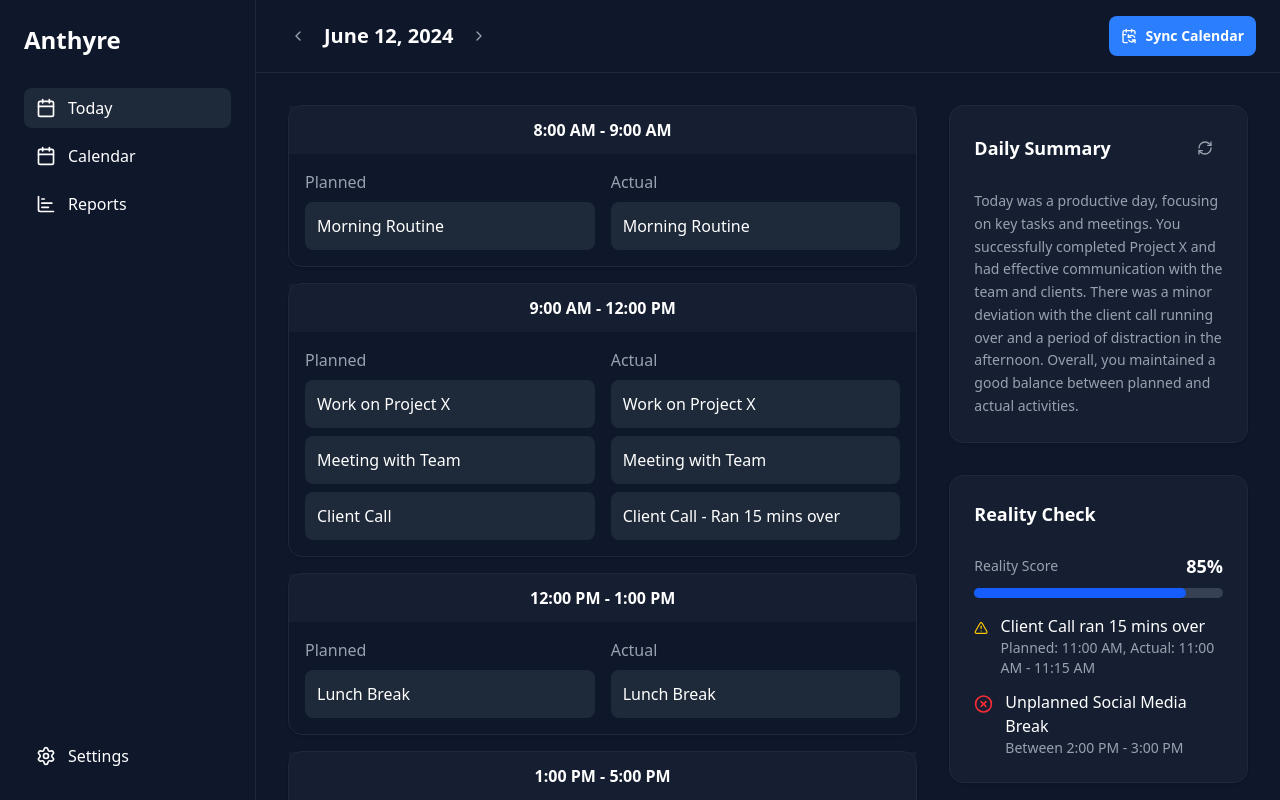
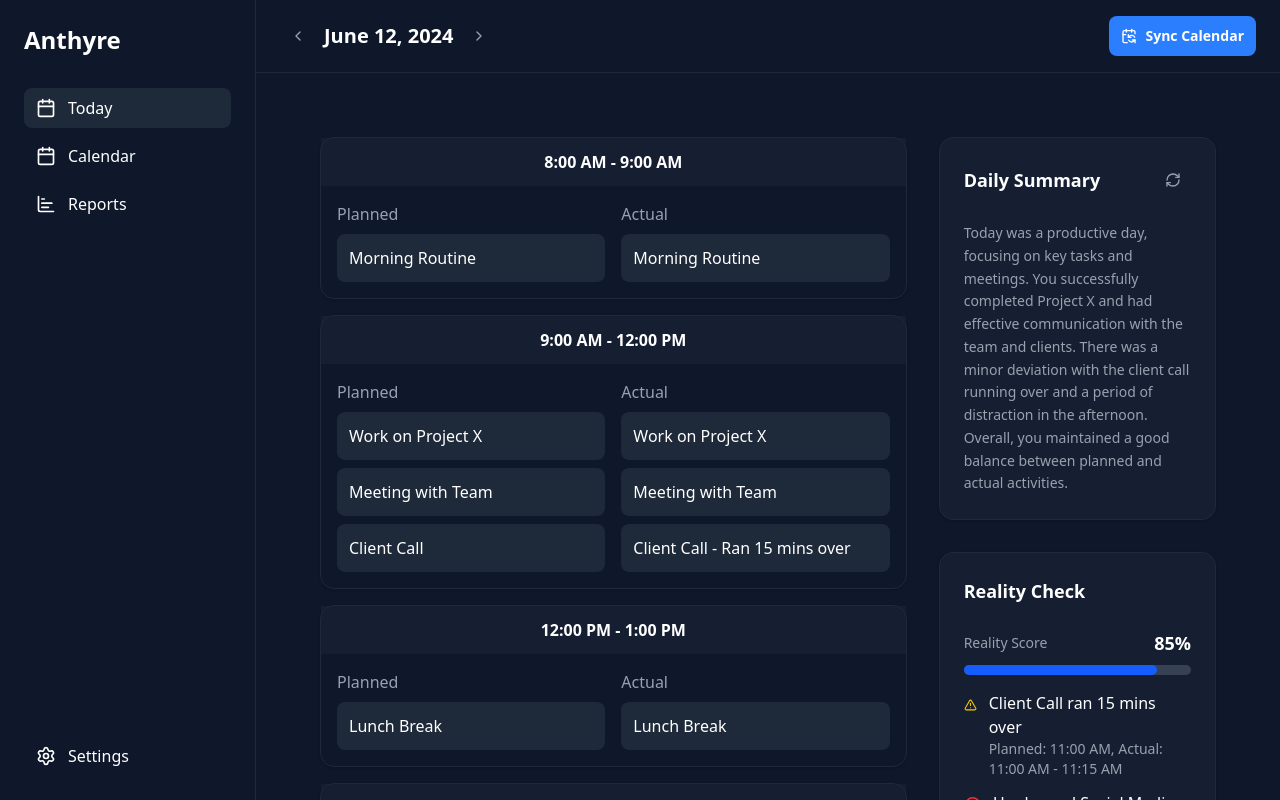
Before and after one commit to jaidev7823/Anthyre, a React (Vite) app: page / in a window 1280 px wide. Built offline with nearby package versions, Linux system fonts and the light colour scheme.

Commit message:
feat: added location from react dom so when user change from today to calender heading change to date to month

```diff
--- a/src/layouts/MainLayout.tsx
+++ b/src/layouts/MainLayout.tsx
@@ -1,14 +1,17 @@
-import { Outlet } from 'react-router-dom';
+import { Outlet, useLocation } from 'react-router-dom';
 import Sidebar from '../components/Sidebar/Sidebar';
 import Header from '../components/Header/Header';
 
 export default function MainLayout() {
+  const location = useLocation();
+  const currentPage = location.pathname.slice(1) || 'today';
+
   return (
     <div className="flex h-screen">
       <Sidebar />
       <div className="flex-1 flex flex-col overflow-hidden">
-        <Header />
-        <main className="flex-1 overflow-y-auto bg-slate-900">
+        <Header currentPage={currentPage} />
+        <main className="flex-1 overflow-y-auto p-8 bg-slate-900">
           <Outlet />
         </main>
       </div>
```
